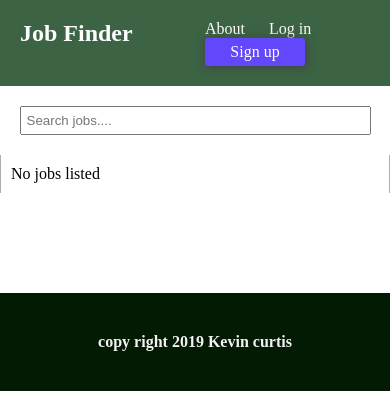
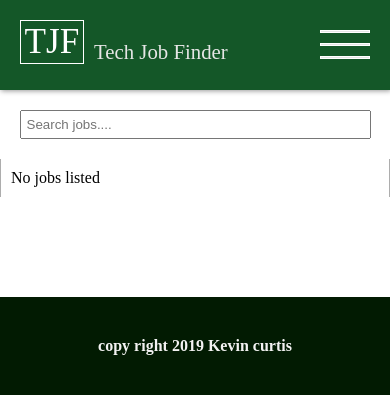
Before and after one commit to KevinCurtisDev/tech_job_finder, a Django app: page /jobs/ in a window 390 px wide. Shown: the top 420 px of the page. Run offline with Django 3.2, Linux system fonts and the light colour scheme; data that the repository does not hold is empty.

Commit message:
Updated styling to use a hamburger menu on all screen sizes

```diff
--- a/jobfinder/settings.py
+++ b/jobfinder/settings.py
@@ -135,6 +135,6 @@ MESSAGE_TAGS = {
 
 EMAIL_HOST = 'smtp.gmail.com'
 EMAIL_PORT = 587
-EMAIL_HOST_USER = 'kpcurtis2@gmail.com'
-EMAIL_HOST_PASSWORD = 'kissmyasana1891'
+EMAIL_HOST_USER = os.getenv('EMAIL_USER')
+EMAIL_HOST_PASSWORD = os.getenv('EMAIL_PASSWORD')
 EMAIL_USE_TLS=True
--- a/jobfinder/static/css/styles.css
+++ b/jobfinder/static/css/styles.css
@@ -9,24 +9,90 @@ a {
 }
 
 nav {
+    padding: 20px;
     display: flex;
+    box-shadow: 1px 1px 5px #999999;
     width: 100%;
-    background-color: rgb(60, 99, 68);
-    color: white;
-    padding: 20px;
+    background: #145728;
+    z-index: 6;
 }
 
-.nav-brand, .nav-links {
-    width: 50%;
+.brand {
+    display: flex;
+    width: 95%;
+}
+
+.brand-initials {
+    border: 1px solid #fff;
+    color: #fff;
+    padding: 1px;
+    font-size: 2.2rem;
+    text-align: center;
+    width: 64px;
+}
+
+.brand-text {
+    margin-left: 10px;
+    margin-top: 20px;
+    font-size: 1.3rem;
+    color: #e6e6e6;
+}
+
+.hamburger-menu {
+    width: 50px;
+    height: 40px;
+    cursor: pointer;
+    margin-top: 10px;
+}
+
+.line {
+    width : 100%;
+    height: 3px;
+    border: 1px solid #fff;
+    margin-bottom: 10px;
+    background-color: #e6e6e6;
+}
+
+input:checked ~ .menu {
+    transform: translateX(0);
+    opacity: 1;
+}
+
+.navigation {
+    width: 100vw;
+    background-color: #1a1a1a;
+    padding: 10px;
+}
+
+ul {
+    list-style: none;
 }
 
 li {
-    display: inline-block;
-    margin: 0 10px;
-    list-style-type: none;
+    font-size: 1.5rem;
+    margin-bottom: 20px;
 }
 
-nav a {
+#menu {
+    position: absolute;
+    left: -9999px;
+}
+
+.menu {
+    transform: translateX(100%);
+    transition: all .5s ease-out;
+    background-color: #3b7040;
+    color: #fff;
+    height: 100vh;
+    width: 100vw;
+    text-align: center;
+    padding-top: 180px;
+    z-index: 1;
+    opacity: .8;
+    position: fixed;
+}
+
+.menu a {
     color: white;
 }
 
@@ -48,6 +114,7 @@ nav a {
     padding: 5px;
     border-radius: 3px;
     box-shadow: 1px 1px 10px rgb(66, 66, 66);
+    display: inline-block;
 }
 
 .hero-img {
@@ -110,6 +177,7 @@ nav a {
 .job-listing__card__img {
     width: 150px;
     height: auto;
+    margin: 10px 0;
 }
 
 .job-listing__card a {
@@ -123,6 +191,8 @@ nav a {
     color: white;
     padding: 5px;
     width: 150px;
+    border: none;
+    cursor: pointer;
     border-radius: 3px;
     font-size: .9rem;
 }
@@ -144,6 +214,11 @@ nav a {
     transform: translate(-50%);
 }
 
+.pagination li {
+    display: inline-block;
+    margin: 0 5px;
+}
+
 .pagination a {
     color: rgb(1, 36, 1);
 }
@@ -155,6 +230,7 @@ nav a {
     background-color: white;
     border: 1px solid gray;
     border-radius: 3px;
+    font-size: 1rem;
 }
 
 .active {
@@ -300,3 +376,12 @@ footer {
         display: none;
     }
 }
+
+
+/************** Media queries *************/
+
+  @media only screen and (min-width: 720px) {
+    nav {
+      padding: 20px 60px;
+    }
+  }
--- a/secrets.py
+++ b/secrets.py
@@ -3,3 +3,5 @@ import os
 os.environ.setdefault("SECRET_KEY", "m15dfm*xo9%c9q+w)5on8mg+nt@0njo2*z59@x8!6#4*87tuqv")
 os.environ.setdefault("STRIPE_PUBLISHABLE", "pk_test_jmgA6eP64zPxpfj5Y7IeLGew005Me5HcwD")
 os.environ.setdefault("STRIPE_SECRET", "sk_test_s64VWTLn3andfpUfbIsqHLeJ00QGoaC6xD")
+os.environ.setdefault("EMAIL_USER", "kpcurtis2@gmail.com")
+os.environ.setdefault("EMAIL_PASSWORD", "kissmyasana1891")
--- a/templates/jobs/jobs.html
+++ b/templates/jobs/jobs.html
@@ -12,13 +12,9 @@
                 <div class="job-listing__card">
                     <h3>{{ job.title }}</h3>
                     <br>
-                    <p>{{ job.job_type }}</p>
-                    <p>Salary: €{{ job.salary }}k</p>
-                    <br>
                     <p>{{ job.description }}</p>
                     <br>
                     <p>Date listed: {{job.listed_date}}</p>
-                    <p>Listed by {{job.recruiter}}</p>
                     <br>
                     <a href="{% url 'job' job.id %}" class="job-listing__card-btn">View details</a>
                 </div>
@@ -32,7 +28,9 @@
             {% if jobs.has_other_pages %}
                 <ul>
                     {% if jobs.has_previous %}
-                        <a href="?page={{jobs.previous_page_number}}">&laquo;</a>
+                        <li>
+                            <a href="?page={{jobs.previous_page_number}}">&laquo;</a>
+                        </li>
                     {% else %}
                         <li>
                             <a>&laquo;</a>
@@ -50,7 +48,9 @@
                         {% endif %}
                     {% endfor %}
                     {% if jobs.has_next %}
-                    <a href="?page={{jobs.next_page_number}}">&raquo;</a>
+                        <li>
+                            <a href="?page={{jobs.next_page_number}}">&raquo;</a>
+                        </li>
                     {% else %}
                         <li>
                             <a>&raquo;</a>
--- a/templates/partials/_navbar.html
+++ b/templates/partials/_navbar.html
@@ -1,8 +1,23 @@
-<nav>
-    <div class="nav-brand">
-            <a href="{% url 'index' %}"><h1>Job Finder</h1></a>
+<nav id="nav">
+    <div class="brand">
+        <a href="{% url 'index' %}">
+            <div class="brand-initials">TJF</div>
+        </a>
+        <div class="brand-text">
+            <div>Tech Job Finder</div>
         </div>
-    <div class="nav-links">
+    </div>
+    <label for="menu">
+        <div class="hamburger-menu">
+            <div class="line"></div>
+            <div class="line"></div>
+            <div class="line"></div>
+        </div>
+    </label>
+</nav>
+
+<input type="checkbox" id="menu">
+<div class="menu">
     <ul>
         <a href="{% url 'about' %}"><li>About</li></a>
         {% if user.is_authenticated %}
@@ -15,8 +30,7 @@
             <a href="{% url 'donation' %}"><li class="donate-btn">Donate</li></a>
         {% else %}
             <a href="{% url 'login' %}"><li>Log in</li></a>
-                <a href="{% url 'register' %}"><li class="signup-btn">Sign up</li></a>
+            <a href="{% url 'register' %}"><li>Sign up</li></a>
         {% endif %}
     </ul>
 </div>
-</nav>
```
Also changed, not shown: templates/pages/index.html (+6 -2 lines), 1 other file. Lines whose indentation alone changed are shown as unchanged.
